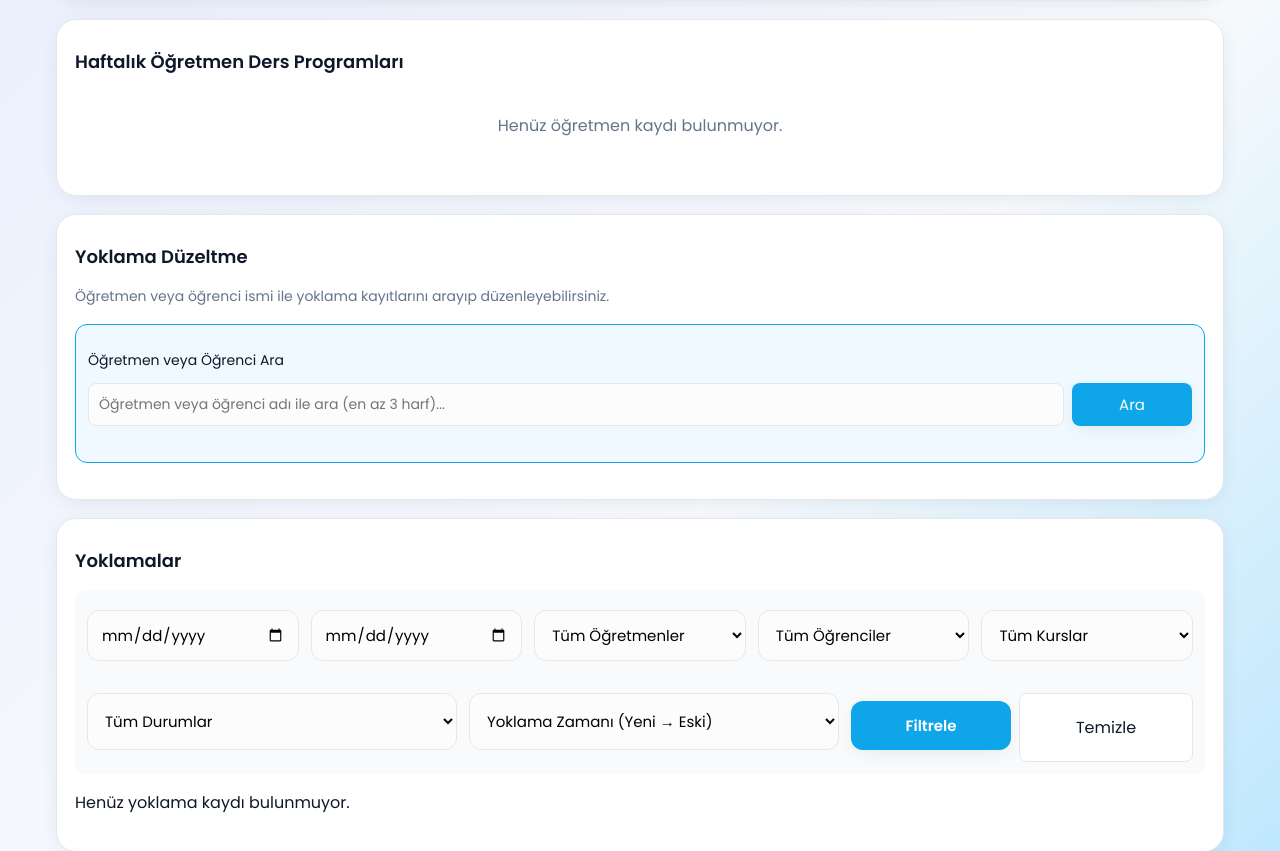
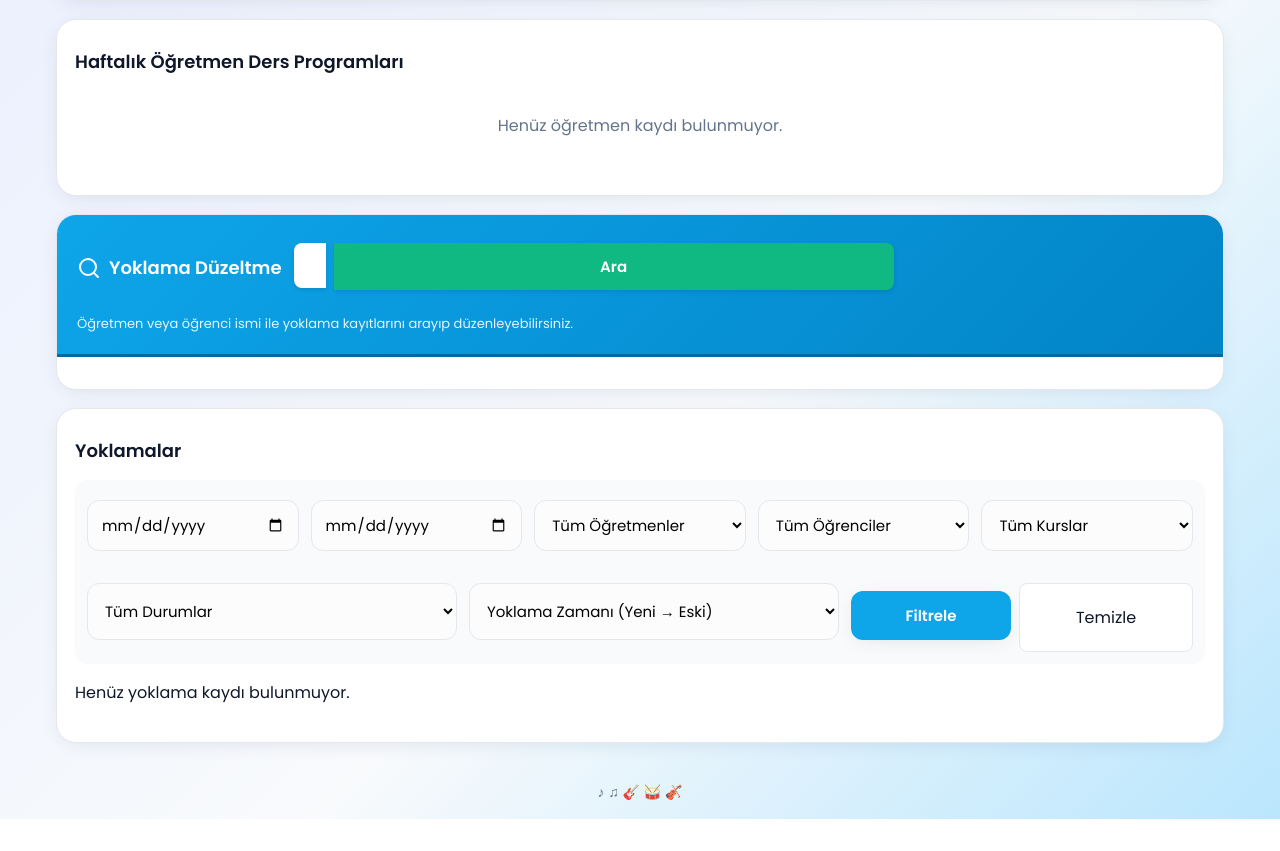
Before and after one commit to hbayseckin-prog/piarte, a FastAPI app: template templates/staff_panel.html in a window 1280 px wide. Shown: the part 1108-1959 px from the top of the page. After the commit the page ends 1927 px from the top, so only its background shows below. Run offline with FastAPI, Linux system fonts and the light colour scheme; the template is opened without the code that fills it, so the values that code supplies are empty.

Commit message:
Staff panelde yoklama düzeltme arama satırı navigatör stiline dönüştürüldü

```diff
--- a/templates/staff_panel.html
+++ b/templates/staff_panel.html
@@ -820,35 +820,52 @@
 	})();
 </script>
 
-<div class="card">
-    <h3 class="h2">Yoklama Düzeltme</h3>
-    <p style="color:var(--muted);margin-top:8px;margin-bottom:16px;font-size:14px;">
-        Öğretmen veya öğrenci ismi ile yoklama kayıtlarını arayıp düzenleyebilirsiniz.
-    </p>
-
-    <form method="get" action="/ui/staff" style="margin-bottom:16px;padding:12px;background:#f0f9ff;border:1px solid #0ea5e9;border-radius:12px;">
-        <div style="display:flex;gap:8px;flex-wrap:wrap;position:relative;margin-bottom:12px;">
-            <div style="flex:1;min-width:200px;position:relative;">
-                <label for="edit_search_input" style="display:block;margin-bottom:4px;font-size:14px;font-weight:500;color:#0f172a;">Öğretmen veya Öğrenci Ara</label>
+<div class="card" style="padding:0;overflow:hidden;">
+    <!-- Navigatör Stili Arama Çubuğu -->
+    <div style="background:linear-gradient(135deg, #0ea5e9 0%, #0284c7 100%);padding:20px;border-bottom:3px solid #0369a1;">
+        <div style="display:flex;align-items:center;gap:12px;flex-wrap:wrap;">
+            <div style="display:flex;align-items:center;gap:8px;flex-shrink:0;">
+                <svg width="24" height="24" viewBox="0 0 24 24" fill="none" stroke="currentColor" stroke-width="2" stroke-linecap="round" stroke-linejoin="round" style="color:#fff;">
+                    <circle cx="11" cy="11" r="8"></circle>
+                    <path d="m21 21-4.35-4.35"></path>
+                </svg>
+                <h3 style="margin:0;color:#fff;font-size:18px;font-weight:600;">Yoklama Düzeltme</h3>
+            </div>
+            <div style="flex:1;min-width:250px;position:relative;max-width:600px;">
+                <form method="get" action="/ui/staff" style="display:flex;gap:8px;align-items:stretch;">
+                    <div style="flex:1;position:relative;">
                         <input
                             id="edit_search_input"
                             type="text"
                             name="edit_search"
                             value="{{ edit_search if edit_search else '' }}"
-                    placeholder="Öğretmen veya öğrenci adı ile ara (en az 3 harf)..."
+                            placeholder="Öğretmen veya öğrenci adı ile ara..."
                             autocomplete="off"
-                    style="width:100%;padding:10px;border:1px solid var(--border);border-radius:8px;font-size:14px;"
+                            style="width:100%;padding:12px 16px;border:none;border-radius:8px 0 0 8px;font-size:14px;background:#fff;box-shadow:0 2px 4px rgba(0,0,0,0.1);outline:none;"
                         />
                         <div id="edit-autocomplete-results" style="display:none;position:absolute;top:100%;left:0;right:0;z-index:1000;background:#fff;border:1px solid var(--border);border-radius:8px;margin-top:4px;max-height:300px;overflow-y:auto;box-shadow:0 4px 6px rgba(0,0,0,0.1);"></div>
                     </div>
-            <div style="display:flex;align-items:flex-end;gap:8px;">
-                <button type="submit" style="padding:10px 20px;background:#0ea5e9;color:#fff;border:none;border-radius:8px;font-weight:500;cursor:pointer;white-space:nowrap;">Ara</button>
+                    <button type="submit" style="padding:12px 24px;background:#10b981;color:#fff;border:none;border-radius:0 8px 8px 0;font-weight:600;cursor:pointer;white-space:nowrap;box-shadow:0 2px 4px rgba(0,0,0,0.1);transition:background 0.2s;" onmouseover="this.style.background='#059669'" onmouseout="this.style.background='#10b981'">
+                        Ara
+                    </button>
                     {% if edit_search %}
-                <a href="/ui/staff" style="padding:10px 20px;background:#64748b;color:#fff;text-decoration:none;border-radius:8px;font-weight:500;display:inline-flex;align-items:center;white-space:nowrap;">Temizle</a>
+                    <a href="/ui/staff" style="padding:12px 16px;background:#64748b;color:#fff;text-decoration:none;border-radius:8px;font-weight:500;display:inline-flex;align-items:center;white-space:nowrap;box-shadow:0 2px 4px rgba(0,0,0,0.1);transition:background 0.2s;" onmouseover="this.style.background='#475569'" onmouseout="this.style.background='#64748b'">
+                        <svg width="16" height="16" viewBox="0 0 24 24" fill="none" stroke="currentColor" stroke-width="2" stroke-linecap="round" stroke-linejoin="round" style="margin-right:4px;">
+                            <line x1="18" y1="6" x2="6" y2="18"></line>
+                            <line x1="6" y1="6" x2="18" y2="18"></line>
+                        </svg>
+                        Temizle
+                    </a>
                     {% endif %}
+                </form>
             </div>
         </div>
-    </form>
+        <p style="margin:12px 0 0 0;color:rgba(255,255,255,0.9);font-size:13px;font-weight:400;">
+            Öğretmen veya öğrenci ismi ile yoklama kayıtlarını arayıp düzenleyebilirsiniz.
+        </p>
+    </div>
+
+    <div style="padding:16px;">
 
         {% if edit_attendances %}
         <div class="table-wrap">
@@ -952,6 +969,7 @@
         {% elif edit_search %}
         <p style="color:#64748b;text-align:center;padding:20px;">Arama sonucu bulunamadı.</p>
         {% endif %}
+    </div>
 </div>
 
 <div class="card">
```
Lines whose indentation alone changed are shown as unchanged.
